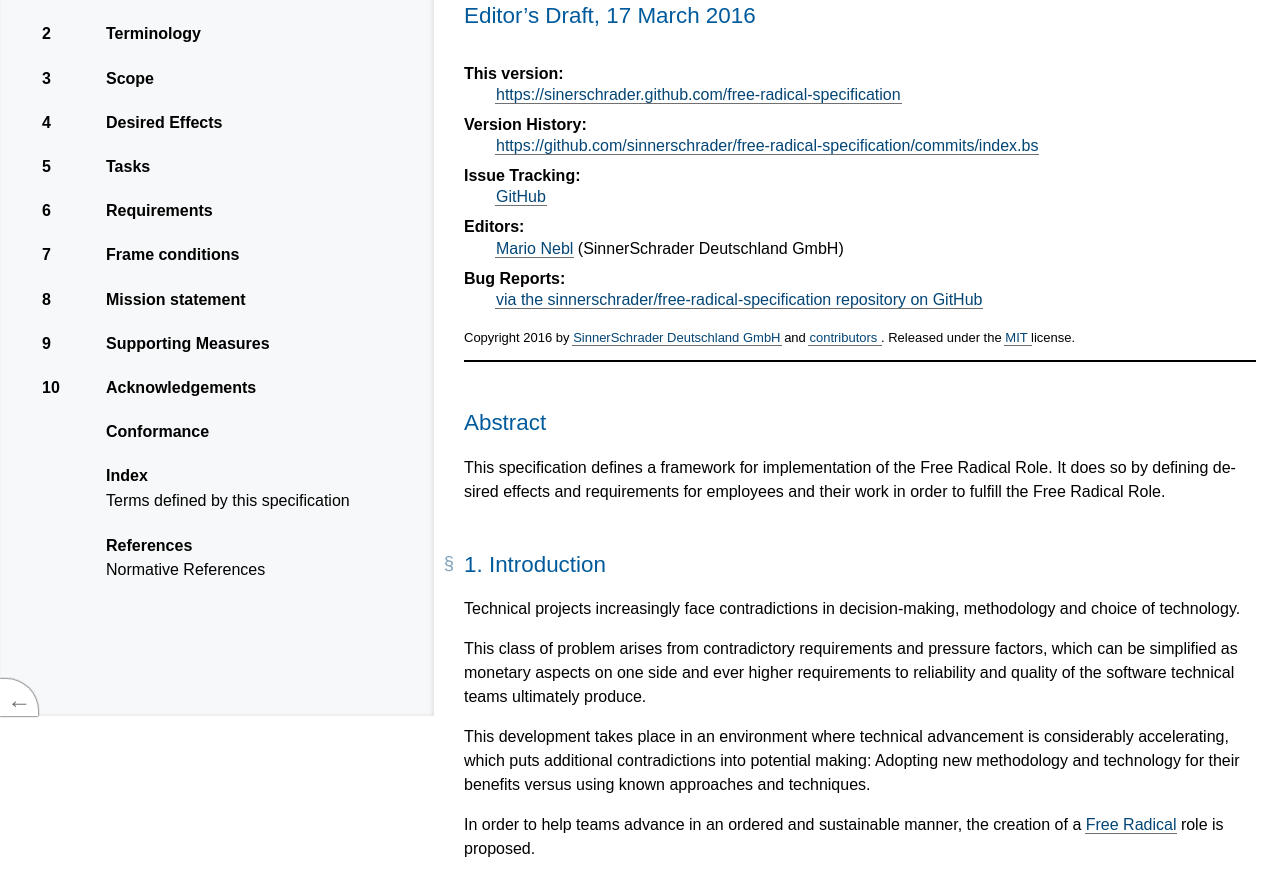
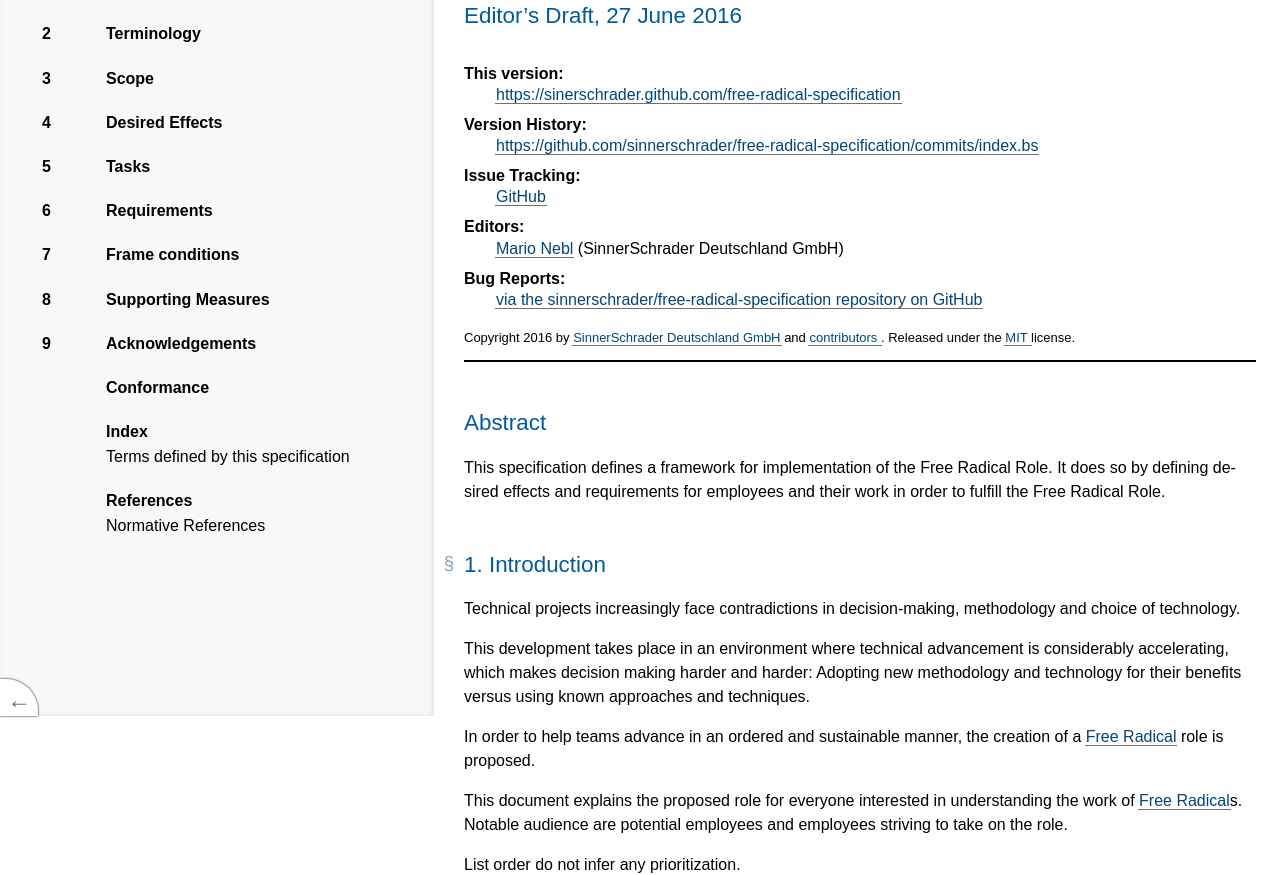
Before and after one commit to dipe/free-radical-specification, a website: page index.html in a window 1280 px wide. Shown: the part 84-959 px from the top of the page. Drawn offline with Linux system fonts and the light colour scheme.

Commit message:
chore: redeliver built document formats

```diff
--- a/index.html
+++ b/index.html
@@ -1336,7 +1336,7 @@ Possible extra rowspan handling
   <div class="head">
    <p data-fill-with="logo"></p>
    <h1 class="p-name no-ref" id="title">Free Radical</h1>
-   <h2 class="no-num no-toc no-ref heading settled" id="subtitle"><span class="content">Editor’s Draft, <time class="dt-updated" datetime="2016-03-17">17 March 2016</time></span></h2>
+   <h2 class="no-num no-toc no-ref heading settled" id="subtitle"><span class="content">Editor’s Draft, <time class="dt-updated" datetime="2016-06-27">27 June 2016</time></span></h2>
    <div data-fill-with="spec-metadata">
     <dl>
      <dt>This version:
@@ -1372,9 +1372,8 @@ Possible extra rowspan handling
     <li><a href="#tasks"><span class="secno">5</span> <span class="content">Tasks</span></a>
     <li><a href="#requirements"><span class="secno">6</span> <span class="content">Requirements</span></a>
     <li><a href="#conditions"><span class="secno">7</span> <span class="content">Frame conditions</span></a>
-    <li><a href="#mission-statement"><span class="secno">8</span> <span class="content">Mission statement</span></a>
-    <li><a href="#measures"><span class="secno">9</span> <span class="content">Supporting Measures</span></a>
-    <li><a href="#acknowledgments"><span class="secno">10</span> <span class="content">Acknowledgements</span></a>
+    <li><a href="#measures"><span class="secno">8</span> <span class="content">Supporting Measures</span></a>
+    <li><a href="#acknowledgments"><span class="secno">9</span> <span class="content">Acknowledgements</span></a>
     <li><a href="#conformance"><span class="secno"></span> <span class="content"> Conformance</span></a>
     <li>
      <a href="#index"><span class="secno"></span> <span class="content">Index</span></a>
@@ -1392,19 +1391,19 @@ Possible extra rowspan handling
    <h2 class="heading settled" data-level="1" id="intro"><span class="secno">1. </span><span class="content">Introduction</span><a class="self-link" href="#intro"></a></h2>
    <p>Technical projects increasingly face contradictions in decision-making,
 methodology and choice of technology.</p>
-   <p>This class of problem arises from contradictory requirements and pressure
-factors, which can be simplified as monetary aspects on one side and
-ever higher requirements to reliability and quality of the software technical
-teams ultimately produce.</p>
    <p>This development takes place in an environment where technical advancement
-is considerably accelerating, which puts additional contradictions into
-potential making: Adopting new methodology and technology for their
+is considerably accelerating, which makes decision making harder and harder:
+Adopting new methodology and technology for their
 benefits versus using known approaches and techniques.</p>
    <p>In order to help teams advance in an ordered and sustainable manner, the
 creation of a <a data-link-type="dfn" href="#free-radical" id="ref-for-free-radical-1">Free Radical</a> role is proposed.</p>
+   <p>This document explains the proposed role for everyone interested in
+understanding the work of <a data-link-type="dfn" href="#free-radical" id="ref-for-free-radical-2">Free Radical</a>s. Notable audience are potential
+employees and employees striving to take on the role.</p>
+   <p>List order do not infer any prioritization.</p>
    <h2 class="heading settled" data-level="2" id="m"><span class="secno">2. </span><span class="content">Terminology</span><a class="self-link" href="#m"></a></h2>
-   <p><dfn class="dfn-paneled" data-dfn-type="dfn" data-lt="Free Radical" data-noexport="" id="free-radical">Free Radical<span class="dfn-panel" data-deco=""><b><a href="#free-radical">#free-radical</a></b><b>Referenced in:</b><span><a href="#ref-for-free-radical-1">1. Introduction</a></span><span><a href="#ref-for-free-radical-2">2. Terminology</a></span><span><a href="#ref-for-free-radical-3">3. Scope</a></span><span><a href="#ref-for-free-radical-4">4. Desired Effects</a></span><span><a href="#ref-for-free-radical-5">5. Tasks</a> <a href="#ref-for-free-radical-6">(2)</a></span><span><a href="#ref-for-free-radical-7">6. Requirements</a> <a href="#ref-for-free-radical-8">(2)</a></span><span><a href="#ref-for-free-radical-9">7. Frame conditions</a> <a href="#ref-for-free-radical-10">(2)</a> <a href="#ref-for-free-radical-11">(3)</a> <a href="#ref-for-free-radical-12">(4)</a> <a href="#ref-for-free-radical-13">(5)</a> <a href="#ref-for-free-radical-14">(6)</a></span><span><a href="#ref-for-free-radical-15">9. Supporting Measures</a> <a href="#ref-for-free-radical-16">(2)</a> <a href="#ref-for-free-radical-17">(3)</a> <a href="#ref-for-free-radical-18">(4)</a></span></span></dfn> defines a role employees working in software development
-can take on. Organizations implementing the <a data-link-type="dfn" href="#free-radical" id="ref-for-free-radical-2">Free Radical</a> role can
+   <p><dfn class="dfn-paneled" data-dfn-type="dfn" data-lt="Free Radical" data-noexport="" id="free-radical">Free Radical<span class="dfn-panel" data-deco=""><b><a href="#free-radical">#free-radical</a></b><b>Referenced in:</b><span><a href="#ref-for-free-radical-1">1. Introduction</a> <a href="#ref-for-free-radical-2">(2)</a></span><span><a href="#ref-for-free-radical-3">2. Terminology</a></span><span><a href="#ref-for-free-radical-4">3. Scope</a></span><span><a href="#ref-for-free-radical-5">4. Desired Effects</a></span><span><a href="#ref-for-free-radical-6">5. Tasks</a> <a href="#ref-for-free-radical-7">(2)</a></span><span><a href="#ref-for-free-radical-8">6. Requirements</a> <a href="#ref-for-free-radical-9">(2)</a></span><span><a href="#ref-for-free-radical-10">7. Frame conditions</a> <a href="#ref-for-free-radical-11">(2)</a> <a href="#ref-for-free-radical-12">(3)</a> <a href="#ref-for-free-radical-13">(4)</a> <a href="#ref-for-free-radical-14">(5)</a> <a href="#ref-for-free-radical-15">(6)</a></span><span><a href="#ref-for-free-radical-16">8. Supporting Measures</a> <a href="#ref-for-free-radical-17">(2)</a> <a href="#ref-for-free-radical-18">(3)</a> <a href="#ref-for-free-radical-19">(4)</a></span></span></dfn> defines a role employees working in software development
+can take on. Organizations implementing the <a data-link-type="dfn" href="#free-radical" id="ref-for-free-radical-3">Free Radical</a> role can
 assume certain <a href="#effects">desirable effects</a> taking hold.
 The role comes with a distinct set of liberties and requirements.
 The <a href="#conditions">Frame conditions</a> to set for efficient
@@ -1413,15 +1412,13 @@ taking on the role has to fulfill are described in separate sections of this doc
    <h2 class="heading settled" data-level="3" id="scope"><span class="secno">3. </span><span class="content">Scope</span><a class="self-link" href="#scope"></a></h2>
    <p>The scope of this specification is limited to the definition of the very minimum
 of a framework for the role of a Free Radical.</p>
-   <p>It does not contain any concrete workflow examples, cases, constraints or
-rules for day-to-day work.</p>
-   <p>The <a data-link-type="dfn" href="#free-radical" id="ref-for-free-radical-3">Free Radical</a> role can be implemented in various disciplines – this
+   <p>The <a data-link-type="dfn" href="#free-radical" id="ref-for-free-radical-4">Free Radical</a> role can be implemented in various disciplines – this
 specification describes the role in the scope of employees working in software
 development.</p>
    <h2 class="heading settled" data-level="4" id="effects"><span class="secno">4. </span><span class="content">Desired Effects</span><a class="self-link" href="#effects"></a></h2>
    <p><i>This section is non-normative</i></p>
-   <p>The <a data-link-type="dfn" href="#free-radical" id="ref-for-free-radical-4">Free Radical</a> role is defined as to achieve the following desirable
-effects:</p>
+   <p>The <a data-link-type="dfn" href="#free-radical" id="ref-for-free-radical-5">Free Radical</a> role is defined as to achieve the following desirable
+effects.</p>
    <ul>
     <li data-md="">
      <p>General technical advancement of the company</p>
@@ -1439,7 +1436,7 @@ effects:</p>
      <p>Sustained attractiveness of projects and company for new and present employees</p>
    </ul>
    <h2 class="heading settled" data-level="5" id="tasks"><span class="secno">5. </span><span class="content">Tasks</span><a class="self-link" href="#tasks"></a></h2>
-   <p><a data-link-type="dfn" href="#free-radical" id="ref-for-free-radical-5">Free Radical</a>s <strong>MUST</strong> take on the following tasks in their day-to-day work:</p>
+   <p><a data-link-type="dfn" href="#free-radical" id="ref-for-free-radical-6">Free Radical</a>s <strong>MUST</strong> take on the following tasks in their day-to-day work.</p>
    <ul>
     <li data-md="">
      <p>General consulting on technical matters</p>
@@ -1453,8 +1450,10 @@ effects:</p>
      <p>Introduction of new technology in projects</p>
     <li data-md="">
      <p>Knowledge Transfer about technical matters, especially introduced setups and technology</p>
+    <li data-md="">
+     <p>Actively search for technology of next year or year after</p>
    </ul>
-   <p><a data-link-type="dfn" href="#free-radical" id="ref-for-free-radical-6">Free Radical</a>s <strong>SHOULD</strong> take on the following tasks as they see fit:</p>
+   <p><a data-link-type="dfn" href="#free-radical" id="ref-for-free-radical-7">Free Radical</a>s <strong>SHOULD</strong> take on the following tasks as they see fit:</p>
    <ul>
     <li data-md="">
      <p>Support and implementation of Open Source Software</p>
@@ -1464,7 +1463,7 @@ effects:</p>
      <p>Presentations and talks inside and outside of the company</p>
    </ul>
    <h2 class="heading settled" data-level="6" id="requirements"><span class="secno">6. </span><span class="content">Requirements</span><a class="self-link" href="#requirements"></a></h2>
-   <p>Employees striving to fulfill the <a data-link-type="dfn" href="#free-radical" id="ref-for-free-radical-7">Free Radical</a> role <b>MUST</b> have
+   <p>Employees striving to fulfill the <a data-link-type="dfn" href="#free-radical" id="ref-for-free-radical-8">Free Radical</a> role <b>MUST</b> have
 the following abilities:</p>
    <ul>
     <li data-md="">
@@ -1484,11 +1483,9 @@ the following abilities:</p>
     <li data-md="">
      <p>Ability to reason about technical solutions in a nuanced and pragmatic manner</p>
    </ul>
-   <p>Additionally <a data-link-type="dfn" href="#free-radical" id="ref-for-free-radical-8">Free Radical</a>s <b>SHOULD</b> sport the following attributes
+   <p>Additionally <a data-link-type="dfn" href="#free-radical" id="ref-for-free-radical-9">Free Radical</a>s <b>SHOULD</b> sport the following attributes
 and qualities</p>
    <ul>
-    <li data-md="">
-     <p>High interest in solving problems and making things work</p>
     <li data-md="">
      <p>Distinct motivation to improve upon existing solutions</p>
     <li data-md="">
@@ -1501,40 +1498,31 @@ and qualities</p>
      <p>Strong sense for opportunities and risks of applied technology</p>
    </ul>
    <h2 class="heading settled" data-level="7" id="conditions"><span class="secno">7. </span><span class="content">Frame conditions</span><a class="self-link" href="#conditions"></a></h2>
-   <p>For efficient implementation of the <a data-link-type="dfn" href="#free-radical" id="ref-for-free-radical-9">Free Radical</a> role the following
+   <p>For efficient implementation of the <a data-link-type="dfn" href="#free-radical" id="ref-for-free-radical-10">Free Radical</a> role the following
 frame conditions <strong>SHOULD</strong> be met:</p>
    <ul>
     <li data-md="">
-     <p><a data-link-type="dfn" href="#free-radical" id="ref-for-free-radical-10">Free Radical</a>s decide independently on their involvement in projects</p>
-    <li data-md="">
-     <p>Projects avoid planning with <a data-link-type="dfn" href="#free-radical" id="ref-for-free-radical-11">Free Radical</a>s as permanent project members</p>
-    <li data-md="">
-     <p><a data-link-type="dfn" href="#free-radical" id="ref-for-free-radical-12">Free Radical</a>s account only partially for their productive work times</p>
-    <li data-md="">
-     <p><a data-link-type="dfn" href="#free-radical" id="ref-for-free-radical-13">Free Radical</a>s have the liberties to take calculated risks in their field of work</p>
-    <li data-md="">
-     <p><a data-link-type="dfn" href="#free-radical" id="ref-for-free-radical-14">Free Radical</a>s are directly available for questions and sparring to other employees</p>
+     <p><a data-link-type="dfn" href="#free-radical" id="ref-for-free-radical-11">Free Radical</a>s decide independently on their involvement in projects</p>
+    <li data-md="">
+     <p>Projects avoid planning with <a data-link-type="dfn" href="#free-radical" id="ref-for-free-radical-12">Free Radical</a>s as permanent project members</p>
+    <li data-md="">
+     <p><a data-link-type="dfn" href="#free-radical" id="ref-for-free-radical-13">Free Radical</a>s account only partially for their productive work times</p>
+    <li data-md="">
+     <p><a data-link-type="dfn" href="#free-radical" id="ref-for-free-radical-14">Free Radical</a>s have the liberties to take calculated risks in their field of work</p>
+    <li data-md="">
+     <p><a data-link-type="dfn" href="#free-radical" id="ref-for-free-radical-15">Free Radical</a>s are directly available for questions and sparring to other employees</p>
    </ul>
-   <h2 class="heading settled" data-level="8" id="mission-statement"><span class="secno">8. </span><span class="content">Mission statement</span><a class="self-link" href="#mission-statement"></a></h2>
-   <p>Technology is great. We firmly believe there is more to building
-software than to making it work one way or the other.</p>
-   <p>There are always elegant patterns to sculpt, bytes to shove off and complexities
-to simplify. We work hard to do exactly that and spread the knowledge about it to everyone.</p>
-   <p>Good solutions and new paths do not come without dangers. Things will go wrong –
-we know that and will account for the risks.</p>
-   <p>Because exploring the best solution is so much fun, we fight for it.
-Every day, radically and courageously.</p>
-   <h2 class="heading settled" data-level="9" id="measures"><span class="secno">9. </span><span class="content">Supporting Measures</span><a class="self-link" href="#measures"></a></h2>
-   <p>To help an efficient and successful implementation of the <a data-link-type="dfn" href="#free-radical" id="ref-for-free-radical-15">Free Radical</a> role a range of additional measures can be taken.</p>
+   <h2 class="heading settled" data-level="8" id="measures"><span class="secno">8. </span><span class="content">Supporting Measures</span><a class="self-link" href="#measures"></a></h2>
+   <p>To help an efficient and successful implementation of the <a data-link-type="dfn" href="#free-radical" id="ref-for-free-radical-16">Free Radical</a> role a range of additional measures can be taken.</p>
    <ul>
     <li data-md="">
-     <p>Regular surveys inquiring about the perceived performance of <a data-link-type="dfn" href="#free-radical" id="ref-for-free-radical-16">Free Radicals</a></p>
-    <li data-md="">
-     <p>Transparency about the current work of <a data-link-type="dfn" href="#free-radical" id="ref-for-free-radical-17">Free Radicals</a>, e.g. by publishing it on blogs</p>
-    <li data-md="">
-     <p>Regular updates on the self-improvement efforts undertaken by <a data-link-type="dfn" href="#free-radical" id="ref-for-free-radical-18">Free Radical</a></p>
+     <p>Regular surveys inquiring about the perceived performance of <a data-link-type="dfn" href="#free-radical" id="ref-for-free-radical-17">Free Radicals</a></p>
+    <li data-md="">
+     <p>Transparency about the current work of <a data-link-type="dfn" href="#free-radical" id="ref-for-free-radical-18">Free Radicals</a>, e.g. by publishing it on blogs</p>
+    <li data-md="">
+     <p>Regular updates on the self-improvement efforts undertaken by <a data-link-type="dfn" href="#free-radical" id="ref-for-free-radical-19">Free Radical</a></p>
    </ul>
-   <h2 class="heading settled" data-level="10" id="acknowledgments"><span class="secno">10. </span><span class="content">Acknowledgements</span><a class="self-link" href="#acknowledgments"></a></h2>
+   <h2 class="heading settled" data-level="9" id="acknowledgments"><span class="secno">9. </span><span class="content">Acknowledgements</span><a class="self-link" href="#acknowledgments"></a></h2>
    <p>The following people have greatly contributed to this specification:</p>
    <ul>
     <li data-md="">
```
Also changed, not shown: readme.md.
